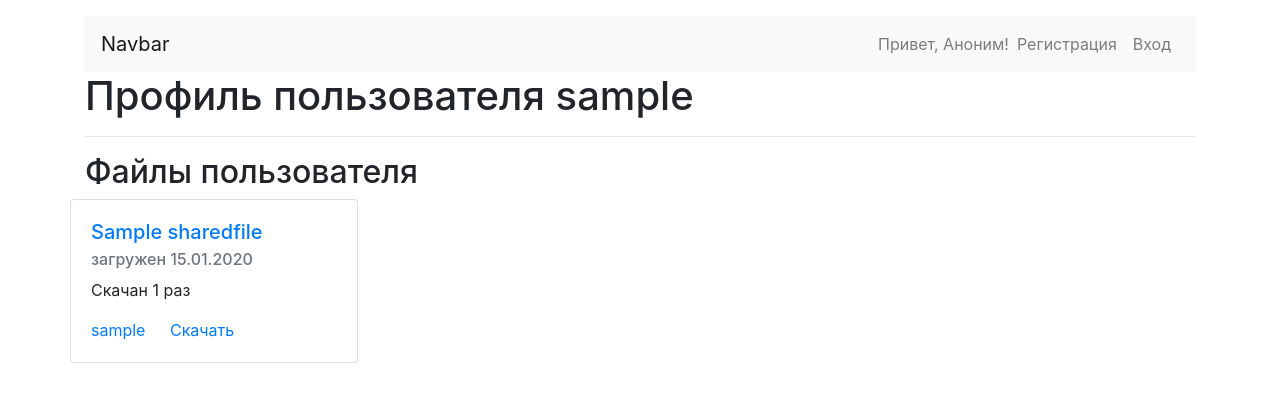
After one commit to DonErnest/exam_ernest_aitiev_10, a Django app: page /accounts/profile/1/ in a window 1280 px wide. The commit adds this page. Shown: the top 402 px of the page. Run offline with Django 3.2, Linux system fonts and the light colour scheme; tables that the repository leaves empty hold one stand-in row (values such as "Sample post"); some libraries are stand-ins or nearby versions.

Commit message:
Создана главная страница со списком файлов в виде карточек с названием файла-ссылкой, именем автора либо анонимусом, датой загрузки, количеством скачиваний и ссылкой на скачивание. Также создана страница просмотра файлов загруженных пользователем (DetailView пользователя ) со списком загруженных им файлов

```diff
--- a/requirements.txt
+++ b/requirements.txt
@@ -1,4 +1,6 @@
 Django==2.2.7
+django-rest-framework==0.1.0
 django-widget-tweaks==1.4.6
+djangorestframework==3.11.0
 pytz==2019.3
 sqlparse==0.3.1
--- a/source/accounts/urls.py
+++ b/source/accounts/urls.py
@@ -1,11 +1,12 @@
 from django.urls import path
 
-from accounts.views import SignUpUserView, UserLogoutView, UserLoginView
+from accounts.views import SignUpUserView, UserLogoutView, UserLoginView, UserDetailView
 
 urlpatterns = [
     path('login/', UserLoginView.as_view(), name='login'),
     path('logout/', UserLogoutView.as_view(), name='logout'),
-    path('signup/', SignUpUserView.as_view(), name='sign_up')
+    path('signup/', SignUpUserView.as_view(), name='sign_up'),
+    path('profile/<int:pk>/', UserDetailView.as_view(), name='view_user_files')
 ]
 
 app_name='accounts'
--- a/source/accounts/views.py
+++ b/source/accounts/views.py
@@ -1,9 +1,10 @@
+from django.contrib.auth.models import User
 from django.contrib.auth.views import LoginView, LogoutView
 from django.shortcuts import render
 
 # Create your views here.
 from django.urls import reverse_lazy
-from django.views.generic import CreateView
+from django.views.generic import CreateView, DetailView
 
 from accounts.forms import SignUpForm
 
@@ -20,3 +21,9 @@ class UserLoginView(LoginView):
 
 class UserLogoutView(LogoutView):
     next_page = 'webapp:index'
+
+
+class UserDetailView(DetailView):
+    template_name = 'user/detail.html'
+    context_object_name = 'user_obj'
+    model = User
--- a/source/webapp/models.py
+++ b/source/webapp/models.py
@@ -11,7 +11,7 @@ class SharedFile(models.Model):
     name = models.CharField(max_length=100, verbose_name='Подпись')
     file = models.FileField(upload_to='files/', verbose_name='Файл')
     sharing_type = models.CharField(max_length=10, choices=ACCESS_TYPE, default=ACCESS_PUBLIC, verbose_name='Тип доступа')
-    user_id = models.ForeignKey(User, null=True, blank=True, verbose_name='Загрузивший пользователь', on_delete=models.CASCADE)
+    user_id = models.ForeignKey(User, null=True, blank=True, related_name='files', verbose_name='Загрузивший пользователь', on_delete=models.CASCADE)
     uploaded = models.DateTimeField(auto_now_add=True, verbose_name='Дата добавления')
     downloaded_count = models.IntegerField(default=0, verbose_name='Скачан')
-    privately_accessed = models.ManyToManyField(to=User, related_name='private_files', verbose_name='Приватный доступ')
+    privately_accessed = models.ManyToManyField(to=User, related_name='private_files', blank=True, verbose_name='Приватный доступ')
--- /dev/null
+++ b/source/webapp/templates/partial/file_card.html
@@ -0,0 +1,15 @@
+<div class="card" style="width: 18rem;">
+    <div class="card-body">
+        <h5 class="card-title"><a href="#">{{ file.name }}</a></h5>
+        <h6 class="card-subtitle mb-2 text-muted">
+            загружен {{ file.uploaded|date:'d.m.Y' }}
+        </h6>
+        <p class="card-text">Скачан {{ file.downloaded_count }} раз</p>
+        {% if file.user_id %}
+            <a href="{% url 'accounts:view_user_files' file.user_id.id %}" class="card-link">{{ file.user_id.username }}</a>
+        {% else %}
+            <p class="text-muted">Неизвестный благодетель</p>
+        {% endif %}
+        <a href="#" class="card-link">Скачать</a>
+    </div>
+</div>
--- /dev/null
+++ b/source/webapp/templates/user/detail.html
@@ -0,0 +1,14 @@
+{% extends 'base.html' %}
+{% block title %}
+    Профиль
+{% endblock %}
+{% block content %}
+    <h1>Профиль пользователя {{ user_obj.username }}</h1>
+    <hr>
+    <h2>Файлы пользователя</h2>
+    <div class="row">
+        {% for file in user_obj.files.all %}
+            {% include 'partial/file_card.html' %}
+        {% endfor %}
+    </div>
+{% endblock %}
--- a/source/webapp/views/__init__.py
+++ b/source/webapp/views/__init__.py
@@ -1 +1 @@
-from .index import IndexView
+from .shared_files_views import IndexView
--- a/source/webapp/views/index.py
+++ /dev/null
@@ -1,6 +0,0 @@
-from django.shortcuts import render
-from django.views.generic import TemplateView
-
-
-class IndexView(TemplateView):
-    template_name = 'index.html'
```
Also changed, not shown: source/webapp/templates/index.html (+12 -0 lines), source/webapp/views/shared_files_views.py (added, +10 -0 lines), source/webapp/migrations/0004_auto_20200314_0419.py (added), source/webapp/migrations/0005_auto_20200314_0425.py (added).
